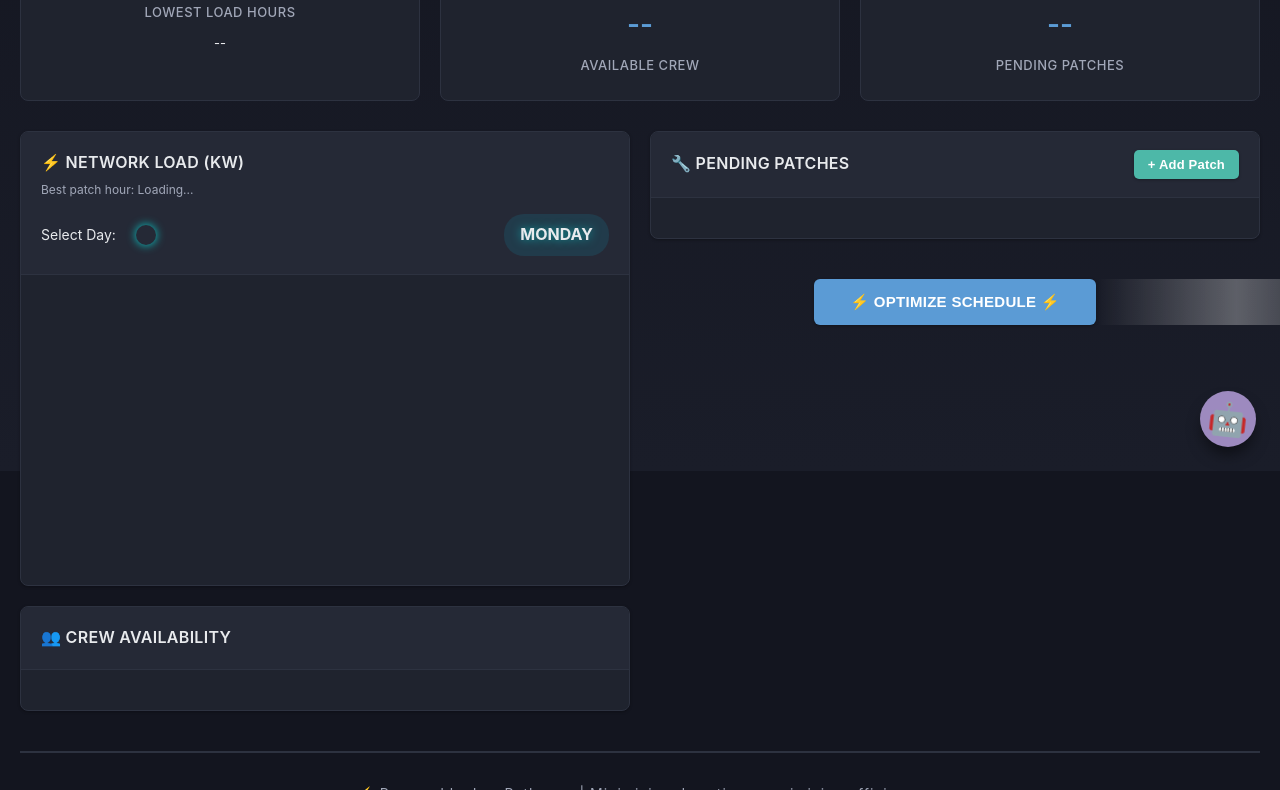
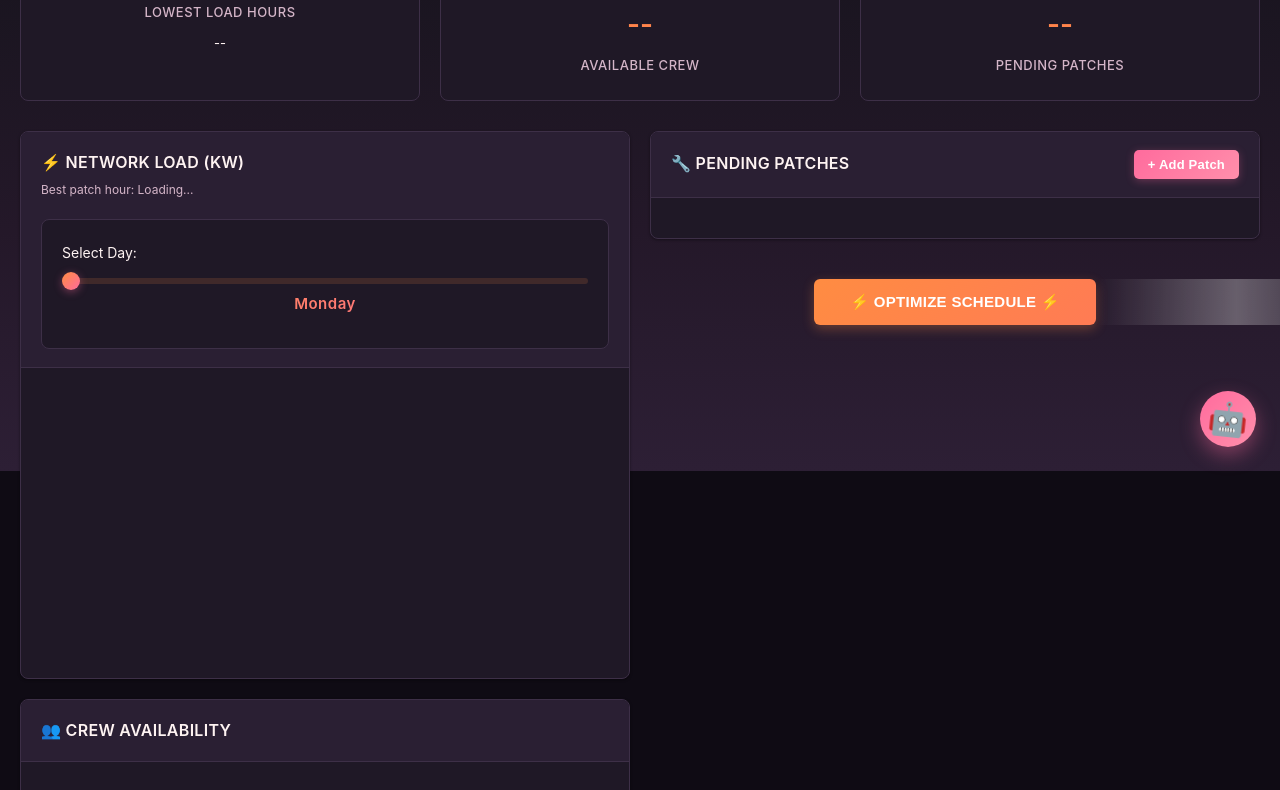
Before and after one commit to sofiadeharo/Hackathon--Los--Pythones, a plain HTML site: page frontend/index.html in a window 1280 px wide. Shown: the part 329-1119 px from the top of the page. Drawn offline with Linux system fonts and the light colour scheme; no server answers.

Commit message:
Transform to sunset theme: Beautiful oranges & pinks with clean, readable day selector

```diff
--- a/frontend/styles.css
+++ b/frontend/styles.css
@@ -1,22 +1,23 @@
-/* Professional Dark Theme with Calm Accents */
+/* Sunset Theme - Warm Oranges & Pinks */
 :root {
-    --bg-dark: #1a1d29;
-    --bg-darker: #13151f;
-    --primary-text: #e8eaed;
-    --accent-blue: #5b9bd5;
-    --accent-teal: #4db8a8;
-    --accent-purple: #9d8abf;
-    --success-green: #6eb788;
-    --warning-amber: #e8a157;
-    --panel-bg: #1f232e;
-    --panel-border: #2d3240;
-    --text-primary: #e8eaed;
-    --text-secondary: #a1a7b8;
-    --text-muted: #6b7280;
-    --hover-bg: #252936;
-    --shadow-sm: 0 1px 3px 0 rgba(0, 0, 0, 0.3);
-    --shadow-md: 0 4px 6px -1px rgba(0, 0, 0, 0.4);
-    --shadow-lg: 0 10px 15px -3px rgba(0, 0, 0, 0.5);
+    --bg-dark: #1a1520;
+    --bg-darker: #0f0b14;
+    --primary-text: #fef3f2;
+    --sunset-orange: #ff8c42;
+    --sunset-pink: #ff6b9d;
+    --sunset-coral: #ff7b54;
+    --sunset-peach: #ffb088;
+    --sunset-rose: #ff8fab;
+    --sunset-deep: #e85d75;
+    --panel-bg: #1f1826;
+    --panel-border: #3d2f47;
+    --text-primary: #fef3f2;
+    --text-secondary: #d4b5c8;
+    --text-muted: #9d8599;
+    --hover-bg: #2a1f33;
+    --shadow-sm: 0 1px 3px 0 rgba(0, 0, 0, 0.4);
+    --shadow-md: 0 4px 6px -1px rgba(0, 0, 0, 0.5);
+    --shadow-lg: 0 10px 15px -3px rgba(0, 0, 0, 0.6);
 }
 
 * {
@@ -34,19 +35,24 @@ body {
     line-height: 1.6;
 }
 
-/* Subtle Dark Background */
+/* Sunset Gradient Background */
 .circuit-bg {
     position: fixed;
     top: 0;
     left: 0;
     width: 100%;
     height: 100%;
-    background: linear-gradient(180deg, var(--bg-darker) 0%, var(--bg-dark) 100%);
+    background: linear-gradient(180deg,
+        #0f0b14 0%,
+        #1a1520 40%,
+        #241829 70%,
+        #2d1f35 100%
+    );
     z-index: -1;
 }
 
 @keyframes circuit-move-disabled {
-    /* Static background for professional look */
+    /* Static background for clean look */
 }
 
 /* Container */
@@ -101,7 +107,10 @@ body {
 
 .voltage {
     display: inline-block;
-    color: var(--accent-blue);
+    background: linear-gradient(135deg, var(--sunset-orange), var(--sunset-pink));
+    -webkit-background-clip: text;
+    -webkit-text-fill-color: transparent;
+    background-clip: text;
 }
 
 @keyframes subtle-fade-disabled {
@@ -141,8 +150,8 @@ body {
 }
 
 .stat-card:hover {
-    border-color: var(--accent-blue);
-    box-shadow: var(--shadow-md);
+    border-color: var(--sunset-orange);
+    box-shadow: 0 4px 12px rgba(255, 140, 66, 0.2);
     transform: translateY(-1px);
 }
 
@@ -159,7 +168,10 @@ body {
 .stat-value {
     font-size: 28px;
     font-weight: 600;
-    color: var(--accent-blue);
+    background: linear-gradient(135deg, var(--sunset-orange), var(--sunset-coral));
+    -webkit-background-clip: text;
+    -webkit-text-fill-color: transparent;
+    background-clip: text;
     margin: 8px 0;
 }
 
@@ -207,68 +219,83 @@ body {
     color: var(--text-primary);
 }
 
-/* Day Selector */
+/* Clean Day Selector */
 .day-selector {
-    margin-top: 15px;
-    display: flex;
-    align-items: center;
-    gap: 10px;
+    margin-top: 20px;
+    padding: 20px;
+    background: var(--panel-bg);
+    border-radius: 8px;
+    border: 1px solid var(--panel-border);
+}
+
+.day-label {
+    font-size: 15px;
+    font-weight: 600;
+    color: var(--text-primary);
+    text-align: center;
+    margin-bottom: 12px;
+    letter-spacing: 0.5px;
+    display: block;
+    background: linear-gradient(135deg, var(--sunset-orange), var(--sunset-pink));
+    -webkit-background-clip: text;
+    -webkit-text-fill-color: transparent;
+    background-clip: text;
 }
 
 .day-slider {
-    flex: 1;
+    width: 100%;
     height: 6px;
-    background: linear-gradient(90deg, var(--electric-blue), var(--electric-purple));
     border-radius: 10px;
+    background: rgba(255, 140, 66, 0.15);
     outline: none;
+    cursor: pointer;
+    transition: all 0.3s ease;
     -webkit-appearance: none;
+}
+
+.day-slider::-webkit-slider-track {
+    height: 6px;
+    border-radius: 10px;
+    background: rgba(255, 140, 66, 0.15);
 }
 
 .day-slider::-webkit-slider-thumb {
     -webkit-appearance: none;
     appearance: none;
-    width: 20px;
-    height: 20px;
+    width: 18px;
+    height: 18px;
     border-radius: 50%;
-    background: var(--electric-cyan);
+    background: linear-gradient(135deg, var(--sunset-orange), var(--sunset-pink));
     cursor: pointer;
-    box-shadow: 0 0 10px rgba(0, 255, 249, 0.8);
-    transition: all 0.3s ease;
+    box-shadow: 0 2px 8px rgba(255, 107, 157, 0.4);
+    transition: all 0.2s ease;
 }
 
 .day-slider::-webkit-slider-thumb:hover {
-    transform: scale(1.3);
-    box-shadow: 0 0 20px rgba(0, 255, 249, 1);
+    transform: scale(1.1);
+    box-shadow: 0 3px 12px rgba(255, 107, 157, 0.6);
+}
+
+.day-slider::-moz-range-track {
+    height: 6px;
+    border-radius: 10px;
+    background: rgba(255, 140, 66, 0.15);
 }
 
 .day-slider::-moz-range-thumb {
-    width: 20px;
-    height: 20px;
+    width: 18px;
+    height: 18px;
     border-radius: 50%;
-    background: var(--electric-cyan);
+    background: linear-gradient(135deg, var(--sunset-orange), var(--sunset-pink));
     cursor: pointer;
     border: none;
-    box-shadow: 0 0 10px rgba(0, 255, 249, 0.8);
-    transition: all 0.3s ease;
+    box-shadow: 0 2px 8px rgba(255, 107, 157, 0.4);
+    transition: all 0.2s ease;
 }
 
 .day-slider::-moz-range-thumb:hover {
-    transform: scale(1.3);
-    box-shadow: 0 0 20px rgba(0, 255, 249, 1);
-}
-
-.day-label {
-    font-size: 16px;
-    font-weight: bold;
-    color: var(--electric-cyan);
-    text-transform: uppercase;
-    min-width: 100px;
-    text-align: center;
-    padding: 8px 16px;
-    background: rgba(0, 217, 255, 0.1);
-    border: 2px solid var(--electric-cyan);
-    border-radius: 20px;
-    text-shadow: 0 0 10px rgba(0, 255, 249, 0.5);
+    transform: scale(1.1);
+    box-shadow: 0 3px 12px rgba(255, 107, 157, 0.6);
 }
 
 .panel-content {
@@ -314,7 +341,7 @@ body {
 
 .chart-bar {
     flex: 1;
-    background: var(--accent-blue);
+    background: linear-gradient(to top, var(--sunset-orange), var(--sunset-coral));
     border-radius: 3px 3px 0 0;
     position: relative;
     transition: all 0.2s ease;
@@ -325,8 +352,9 @@ body {
 }
 
 .chart-bar:hover {
-    background: var(--accent-teal);
+    background: linear-gradient(to top, var(--sunset-pink), var(--sunset-rose));
     opacity: 1;
+    box-shadow: 0 0 15px rgba(255, 107, 157, 0.5);
 }
 
 .chart-bar-label {
@@ -399,7 +427,7 @@ body {
     padding: 14px 16px;
     margin-bottom: 10px;
     background: var(--hover-bg);
-    border-left: 3px solid var(--accent-blue);
+    border-left: 3px solid var(--sunset-orange);
     border-radius: 5px;
     transition: all 0.2s ease;
     cursor: pointer;
@@ -408,11 +436,11 @@ body {
 
 .patch-item:hover {
     background: var(--panel-bg);
-    border-left-color: var(--accent-blue);
+    border-left-color: var(--sunset-pink);
     border-color: var(--panel-border);
-    box-shadow: var(--shadow-sm);
+    box-shadow: 0 2px 8px rgba(255, 107, 157, 0.2);
     transform: translateX(2px);
-    border-left: 4px solid var(--electric-cyan);
+    border-left: 4px solid var(--sunset-pink);
 }
 
 .patch-item:active {
@@ -475,17 +503,18 @@ body {
     font-weight: 600;
     letter-spacing: 0.3px;
     color: #ffffff;
-    background: var(--accent-blue);
+    background: linear-gradient(135deg, var(--sunset-orange), var(--sunset-coral));
     border: none;
     border-radius: 6px;
     cursor: pointer;
     transition: all 0.2s ease;
-    box-shadow: var(--shadow-sm);
+    box-shadow: 0 4px 12px rgba(255, 140, 66, 0.3);
 }
 
 .btn-optimize:hover {
-    background: #4a8fd6;
-    box-shadow: var(--shadow-md);
+    background: linear-gradient(135deg, var(--sunset-coral), var(--sunset-deep));
+    box-shadow: 0 6px 16px rgba(255, 140, 66, 0.5);
+    transform: translateY(-1px);
 }
 
 .btn-optimize:active {
@@ -514,17 +543,17 @@ body {
     font-weight: 600;
     letter-spacing: 0.2px;
     color: #ffffff;
-    background: var(--accent-teal);
+    background: linear-gradient(135deg, var(--sunset-pink), var(--sunset-rose));
     border: none;
     border-radius: 5px;
     cursor: pointer;
     transition: all 0.2s ease;
-    box-shadow: var(--shadow-sm);
+    box-shadow: 0 2px 8px rgba(255, 107, 157, 0.3);
 }
 
 .btn-add-patch:hover {
-    background: #3ea595;
-    box-shadow: var(--shadow-md);
+    background: linear-gradient(135deg, var(--sunset-rose), var(--sunset-deep));
+    box-shadow: 0 4px 12px rgba(255, 107, 157, 0.5);
 }
 
 .btn-add-patch:active {
@@ -755,10 +784,10 @@ body {
     width: 56px;
     height: 56px;
     border-radius: 50%;
-    background: var(--accent-purple);
+    background: linear-gradient(135deg, var(--sunset-pink), var(--sunset-rose));
     border: none;
     cursor: pointer;
-    box-shadow: var(--shadow-lg);
+    box-shadow: 0 8px 20px rgba(255, 107, 157, 0.4);
     z-index: 1000;
     display: flex;
     align-items: center;
@@ -771,8 +800,9 @@ body {
 }
 
 .chat-fab:hover {
-    background: #8b7bad;
-    box-shadow: 0 12px 20px -5px rgba(0, 0, 0, 0.35);
+    background: linear-gradient(135deg, var(--sunset-rose), var(--sunset-deep));
+    box-shadow: 0 12px 24px rgba(255, 107, 157, 0.6);
+    transform: scale(1.05);
 }
 
 .chat-fab:active {
```
